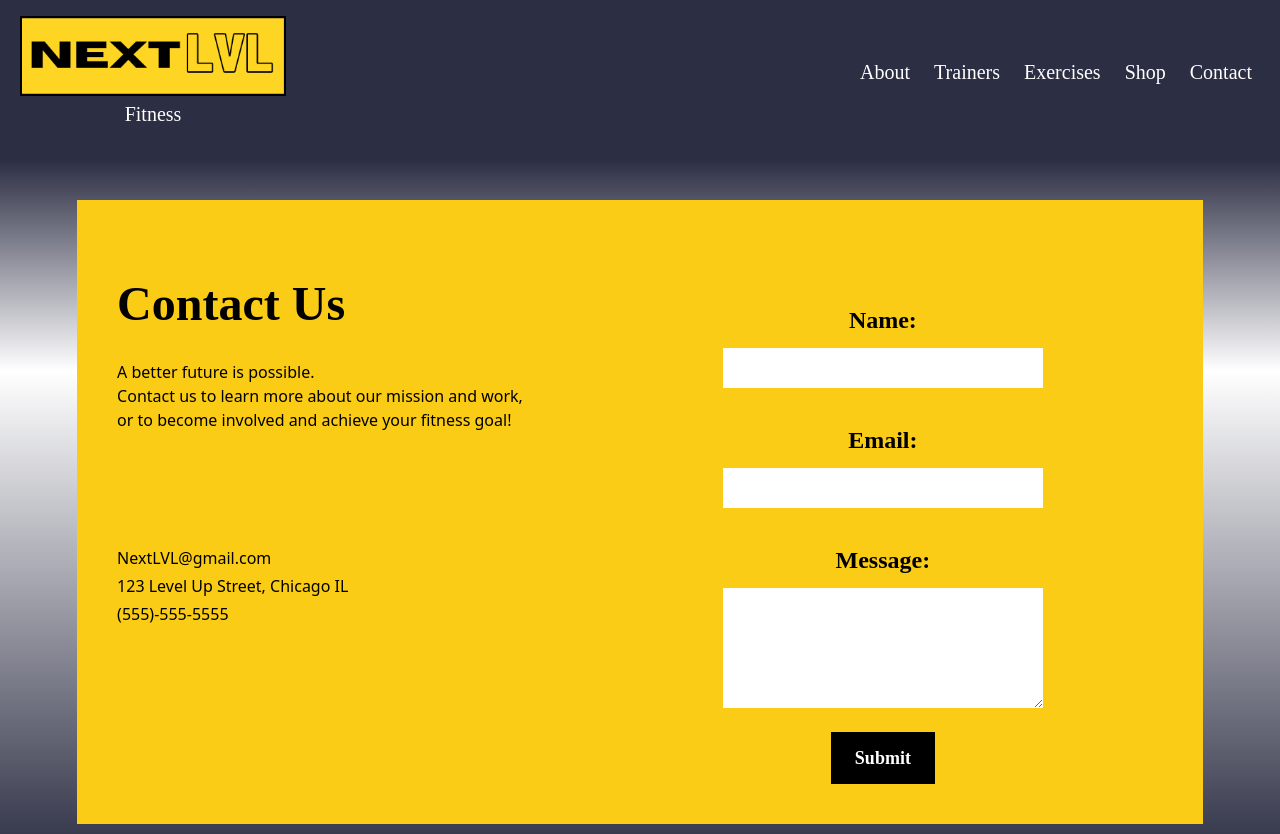
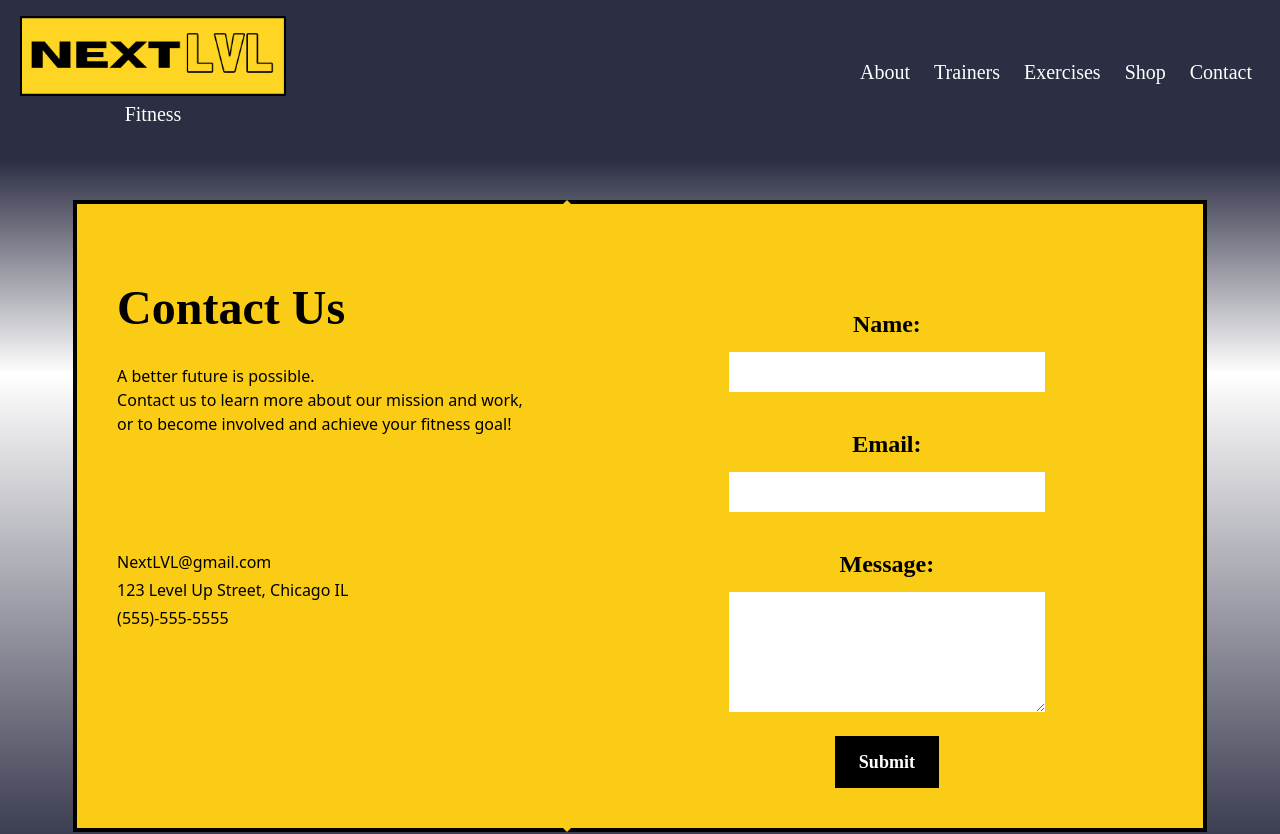
Before and after one commit to amerkulovic/NextLVL, a React (Create React App) app in the folder client/: page /contact in a window 1280 px wide. Shown: the top 834 px of the page. Built offline with nearby package versions, Linux system fonts and the light colour scheme; a web font is replaced by a local one.

Commit message:
created the seed for the exercise database

```diff
--- a/client/src/pages/Contact.js
+++ b/client/src/pages/Contact.js
@@ -39,7 +39,7 @@ const Contact = () => {
       <div className="pt-40 bg-[#2C2E43]" />
       <section className="bg-gradient-to-b from-[#2C2E43] from-7% via-white via-30% to-[#2C2E43] to-98%  py-10">
         <div className="flex flex-row justify-center">
-          <div className="bg-yellow-400 flex flex-col px-10">
+          <div className="bg-yellow-400 flex flex-col px-10 border-4 border-y-black border-l-black border-r-yellow-400">
             <h1 className="text-5xl mt-20 font-bold" style={{ fontFamily: "Bruno Ace SC" }}>
               Contact Us
             </h1>
@@ -54,7 +54,7 @@ const Contact = () => {
               <li className="py-0.5">(555)-555-5555</li>
             </ul>
           </div>
-          <form className="bg-yellow-400 text-center pt-20 pb-10 w-1/2 max-sm:w-full max-lg:w-3/4">
+          <form className="bg-yellow-400 text-center pt-20 pb-10 w-1/2 max-sm:w-full max-lg:w-3/4 border-4 border-y-black border-r-black border-l-yellow-400">
             <div className="py-3 flex flex-col justify-center items-center">
               <label className="text-black m-3 font-bold text-2xl" style={{ fontFamily: "Bruno Ace SC" }}>
                 Name:
```
Also changed, not shown: 1 other file (tests, documents, lock files or other folders).
